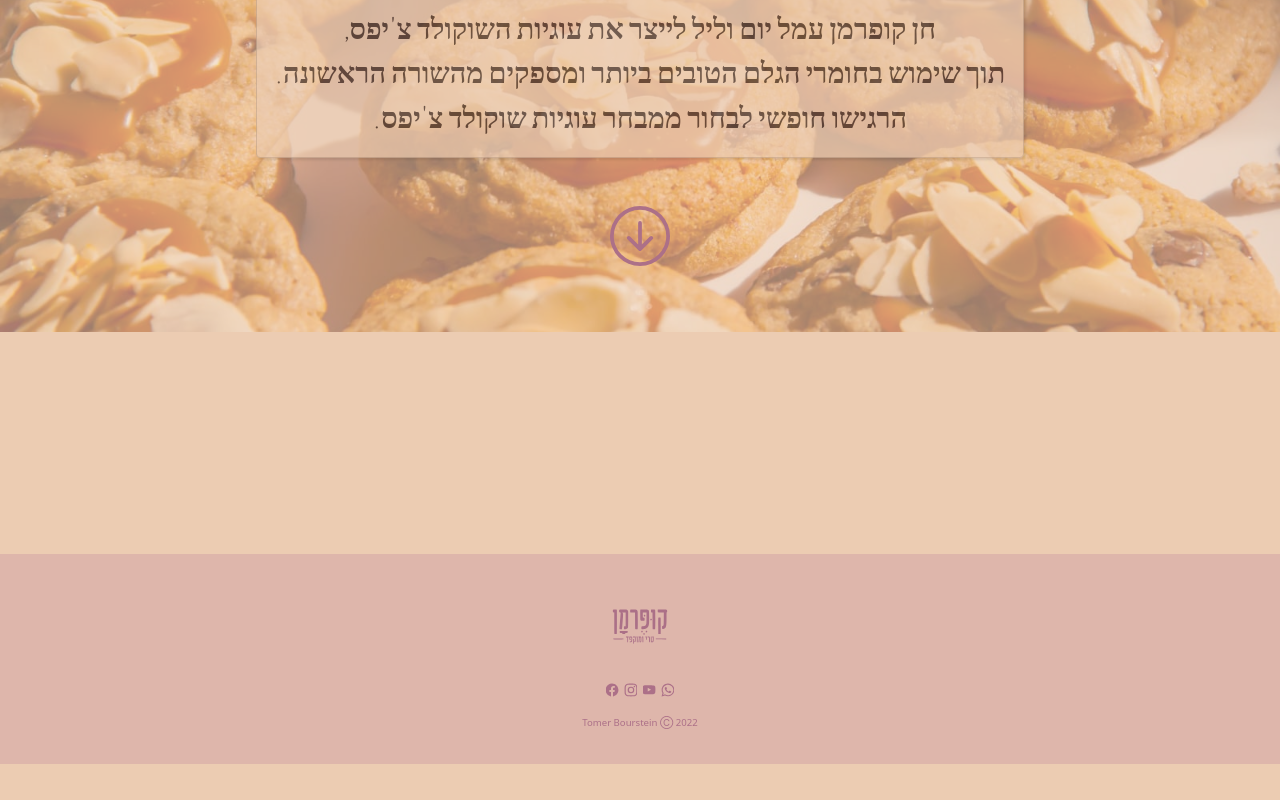
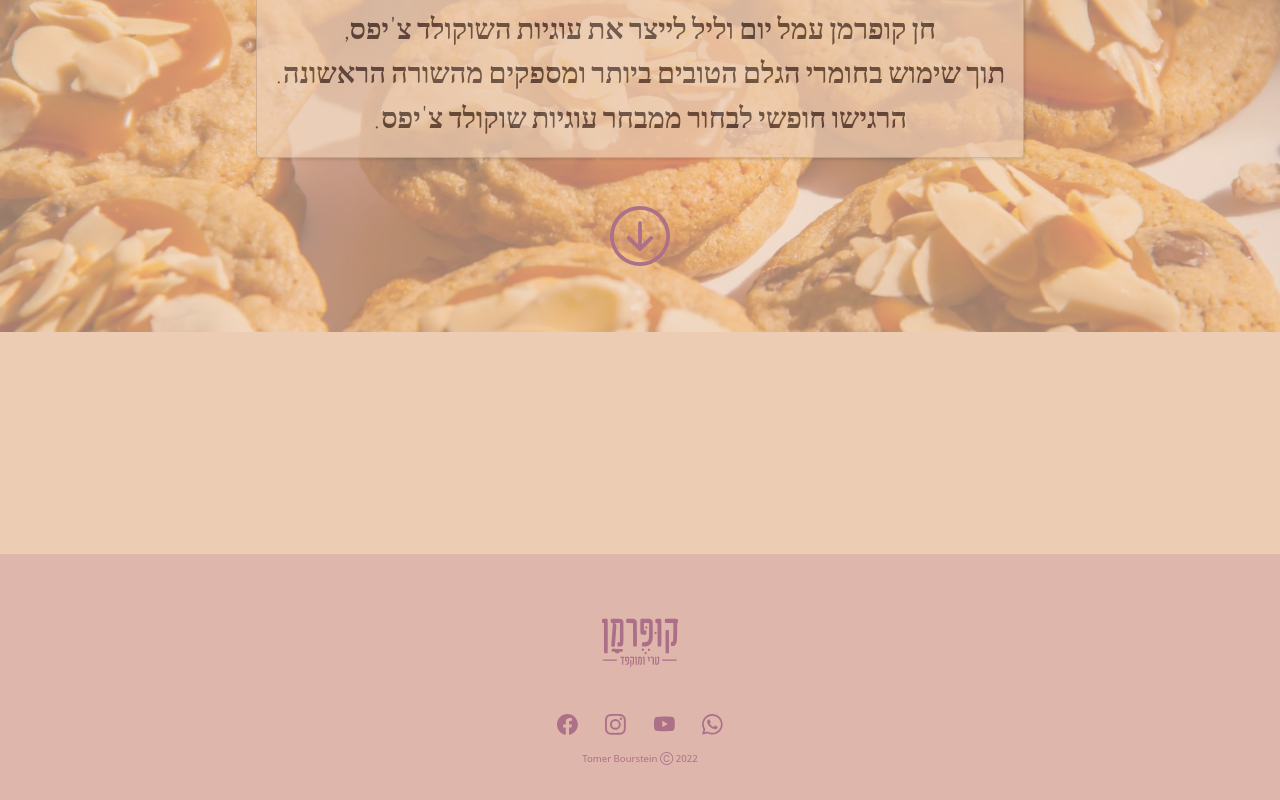
Before and after one commit to tomerbourstein/food-app, a React (Create React App) app: page / in a window 1280 px wide. Shown: the part 268-1068 px from the top of the page. Before the commit the page ends 1032 px from the top, so only its background shows below. Built offline with nearby package versions, Linux system fonts and the light colour scheme; no server answers.

Commit message:
add links footer contact anchors and sizes adjust

```diff
--- a/src/components/Footer/Footer.js
+++ b/src/components/Footer/Footer.js
@@ -4,27 +4,30 @@ import { ReactComponent as Instagram } from "../../media/instagram.svg";
 import { ReactComponent as Youtube } from "../../media/youtube.svg";
 import { ReactComponent as Whatsapp } from "../../media/whatsapp.svg";
 
-import Navbar from "react-bootstrap/Navbar";
-import Container from "react-bootstrap/Container";
 import classes from "./Footer.module.css";
 const Footer = () => {
   return (
-
-    <footer className={classes.footer} >
-
-      {/* <Container> */}
-
+    <footer className={classes.footer}>
       <div>
         <Logo className={classes.logoSvg} />
       </div>
       <div className={classes.logos}>
-        <Facebook /> <Instagram /> <Youtube /> <Whatsapp />
+        <a href="https://www.facebook.com/chen.kuperman">
+          <Facebook />
+        </a>
+        <a href="https://www.instagram.com/chenkuperman/">
+          <Instagram />
+        </a>
+        <a>
+          <Youtube />
+        </a>
+        <a href="https://faq.whatsapp.com/563219570998715/?helpref=uf_share">
+          <Whatsapp />
+        </a>
       </div>
       <div>
         <p>Tomer Bourstein Ⓒ 2022</p>
       </div>
-      {/* </Container> */}
-
     </footer>
   );
 };
--- a/src/components/Footer/Footer.module.css
+++ b/src/components/Footer/Footer.module.css
@@ -1,28 +1,33 @@
 footer {
-
-
-    font-size: 0.6rem;
-    padding-top: 2rem;
-    padding-bottom:2rem;
-    color: #AC7088;
-    margin-top: 2rem;
-    background-color: #DEB6AB;
+  font-size: 0.6rem;
+  padding-top: 2rem;
+  padding-bottom: 2rem;
+  color: #ac7088;
+  margin-top: 2rem;
+  background-color: #deb6ab;
+}
+.logos a:link, a:visited {
+    color:inherit;
 }
 .logoSvg {
-    /* color: #ffefe2 !important; */
-    filter: invert(48%) sepia(13%) saturate(1040%) hue-rotate(284deg) brightness(100%) contrast(89%);
-
-    /* margin: 0; */
+    width: 7rem;
+    height: 7rem;
+  filter: invert(48%) sepia(13%) saturate(1040%) hue-rotate(284deg)
+    brightness(100%) contrast(89%);
+}
+.logos {
+    display: flex;
+    justify-content: space-between;
+    margin: auto;
+    width: 13vw;
+  padding: 1rem 0;
 }
 
-
-.logos {
-    /* #AC7088; */
-    padding: 1rem 0;
-}
 .logos svg {
-    padding: 0 0.1rem;
+    width: 1.3rem;
+    height: 1.3rem;
+  /* padding: 0 0.5rem; */
 }
 .logos svg:hover {
-    color: #ffefe2;
+  color: #ffefe2;
 }
```
